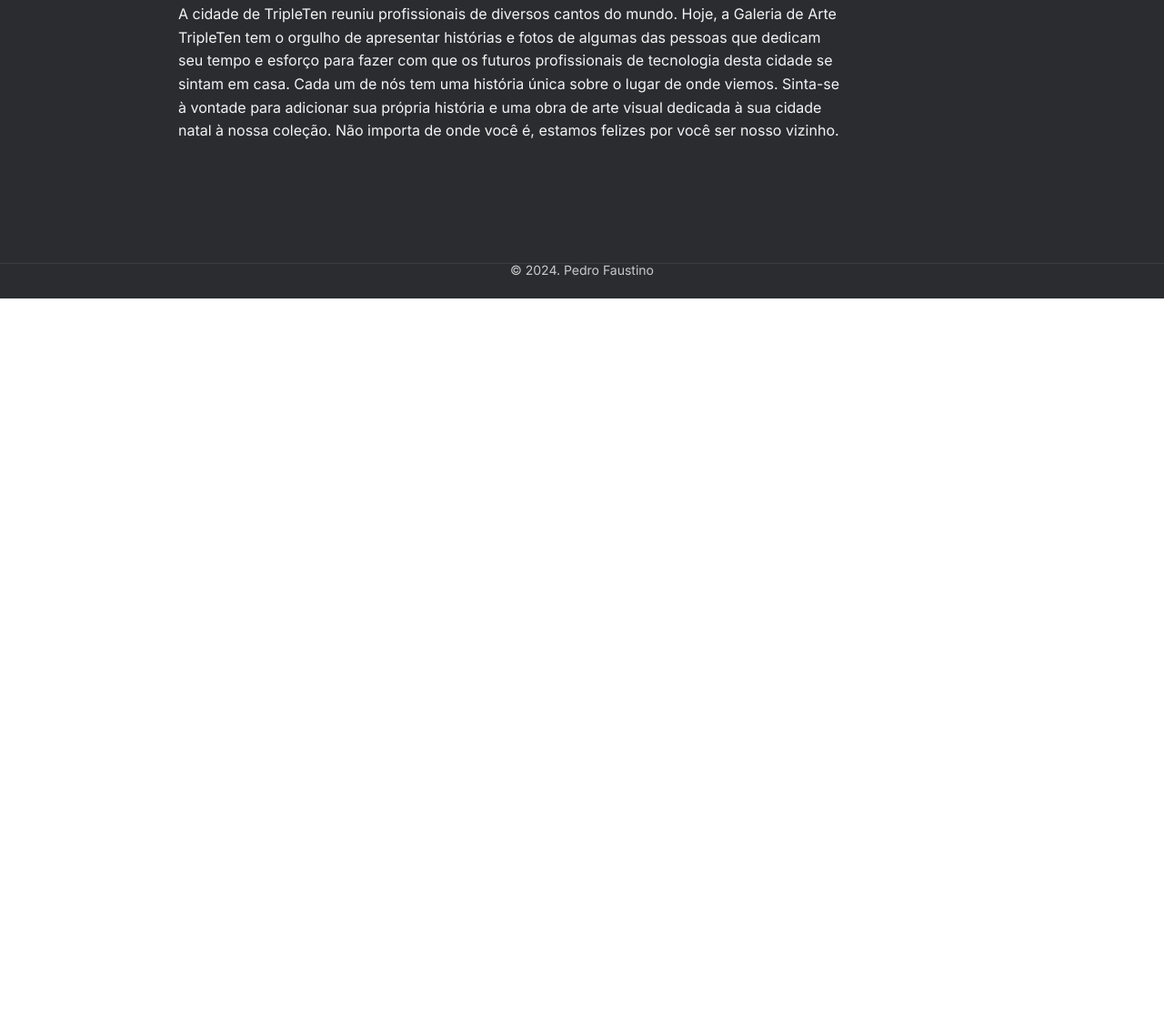
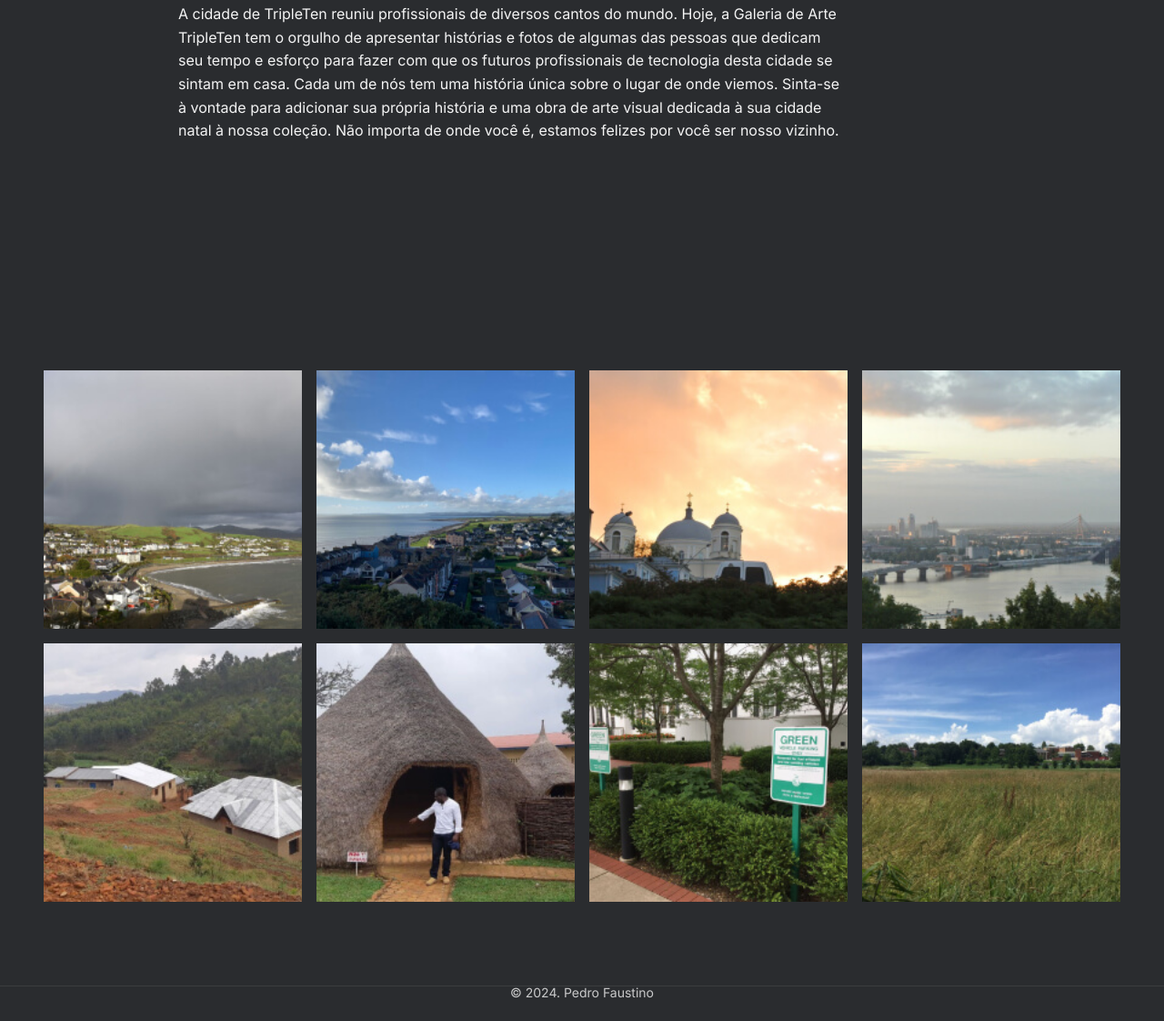
Before and after one commit to p3drofaustino-lang/web_project_homeland, a plain HTML site: page index.html in a window 1280 px wide. Shown: the part 1543-2665 px from the top of the page at 91% size. Before the commit the page ends 1871 px from the top, so only its background shows below. Drawn offline with Linux system fonts and the light colour scheme.

Commit message:
Adiciona html com bloco photo-grid e bloco css photo-grid responsivo com padding e gap do Figma

```diff
--- a/blocks/page.css
+++ b/blocks/page.css
@@ -1,3 +1,22 @@
+:root{
+  /* container (mantém os do P5) */
+  --max: 1184px;
+  --pad-desktop: 48px;
+  --pad-tablet: 32px;
+  --pad-mobile: 16px;
+
+  /* gaps */
+  --gap-lg: 24px;
+  --gap-md: 16px;
+  --gap-sm: 12px;
+
+  /* efeitos */
+  --shadow-soft: 0 8px 24px rgba(0,0,0,.18);
+  --shadow-img:  0 12px 40px rgba(0,0,0,.30);
+  --grad-primary: linear-gradient(135deg, #0278FE 0%, #5AC8FA 100%);
+  --overlay-dark: linear-gradient(180deg, rgba(0,0,0,0) 0%, rgba(0,0,0,.35) 100%);
+}
+
 .page{
   min-height:100vh;
   background:#2A2C2F;
--- /dev/null
+++ b/blocks/photo-grid.css
@@ -0,0 +1,60 @@
+.photo-grid {
+  padding-block: 118px 92px; /* espaço antes e depois da seção */
+}
+
+.photo-grid .container {
+  max-width: 1184px;
+  margin-inline: auto;
+  padding-inline: 48px;
+}
+
+.photo-grid__list {
+  display: grid;
+  grid-template-columns: repeat(4, 1fr);
+  gap: 16px;
+  list-style: none;
+  margin: 0;
+  padding: 0;
+}
+
+.photo-grid__image {
+  display: block;
+  width: 100%;
+  height: auto;
+  aspect-ratio: 1 / 1; /* praticamente quadrada */
+  object-fit: cover;
+  border-radius: 0; /* sem arredondamento visível */
+}
+
+/* Tablet ≤1024 px */
+@media (max-width: 1024px) {
+  .photo-grid {
+    padding-block: 64px 88px;
+  }
+  .photo-grid .container {
+    max-width: 768px;
+    padding-inline: 32px;
+  }
+  .photo-grid__list {
+    grid-template-columns: repeat(2, 1fr);
+    gap: 16px;
+  }
+}
+
+/* Mobile ≤544px (layout 1 coluna) */
+@media (max-width: 544px) {
+  .photo-grid {
+    padding-block: 38px 62px;
+  }
+  .photo-grid .container {
+    max-width: 100%;
+    padding-inline: 16px;
+  }
+  .photo-grid__list {
+    grid-template-columns: 1fr;
+    gap: 12px;
+  }
+  .photo-grid__image {
+    border-radius: 10px;
+  }
+}
--- a/index.html
+++ b/index.html
@@ -33,6 +33,36 @@
                     </div>
                 </div>
             </section>
+            <section class="photo-grid" aria-label="Galeria de fotografias">
+                <div class="container">
+                    <ul class="photo-grid__list">
+                        <li class="photo-grid__item">
+                            <img class="photo-grid__image" src="./images/grid-1.jpg" alt="Photo-grid 1ª foto">
+                        </li>
+                        <li class="photo-grid__item">
+                            <img class="photo-grid__image" src="./images/grid-2.jpg" alt="Photo-grid 2ª foto">
+                        </li>
+                        <li class="photo-grid__item">
+                            <img class="photo-grid__image" src="./images/grid-3.jpg" alt="Photo-grid 3ª foto">
+                        </li>
+                        <li class="photo-grid__item">
+                            <img class="photo-grid__image" src="./images/grid-4.jpg" alt="Photo-grid 4ª foto">
+                        </li>
+                        <li class="photo-grid__item">
+                            <img class="photo-grid__image" src="./images/grid-5.jpg" alt="Photo-grid 5ª foto">
+                        </li>
+                        <li class="photo-grid__item">
+                            <img class="photo-grid__image" src="./images/grid-6.jpg" alt="Photo-grid 6ª foto">
+                        </li>
+                        <li class="photo-grid__item">
+                            <img class="photo-grid__image" src="./images/grid-7.jpg" alt="Photo-grid 7ª foto">
+                        </li>
+                        <li class="photo-grid__item">
+                            <img class="photo-grid__image" src="./images/grid-8.jpg" alt="Photo-grid 8ª foto">
+                        </li>
+                    </ul>
+                </div>
+            </section>
             </main>
             <footer class="footer">
                 <div class="container">
--- a/pages/index.css
+++ b/pages/index.css
@@ -8,4 +8,6 @@
 
 @import url('../blocks/intro.css');
 
+@import url('../blocks/photo-grid.css');
+
 @import url('../blocks/footer.css');
```
Also changed, not shown: images/grid-1.jpg (added), images/grid-2.jpg (added), images/grid-3.jpg (added), images/grid-4.jpg (added), images/grid-5.jpg (added), images/grid-6.jpg (added), images/grid-7.jpg (added), images/grid-8.jpg (added).
